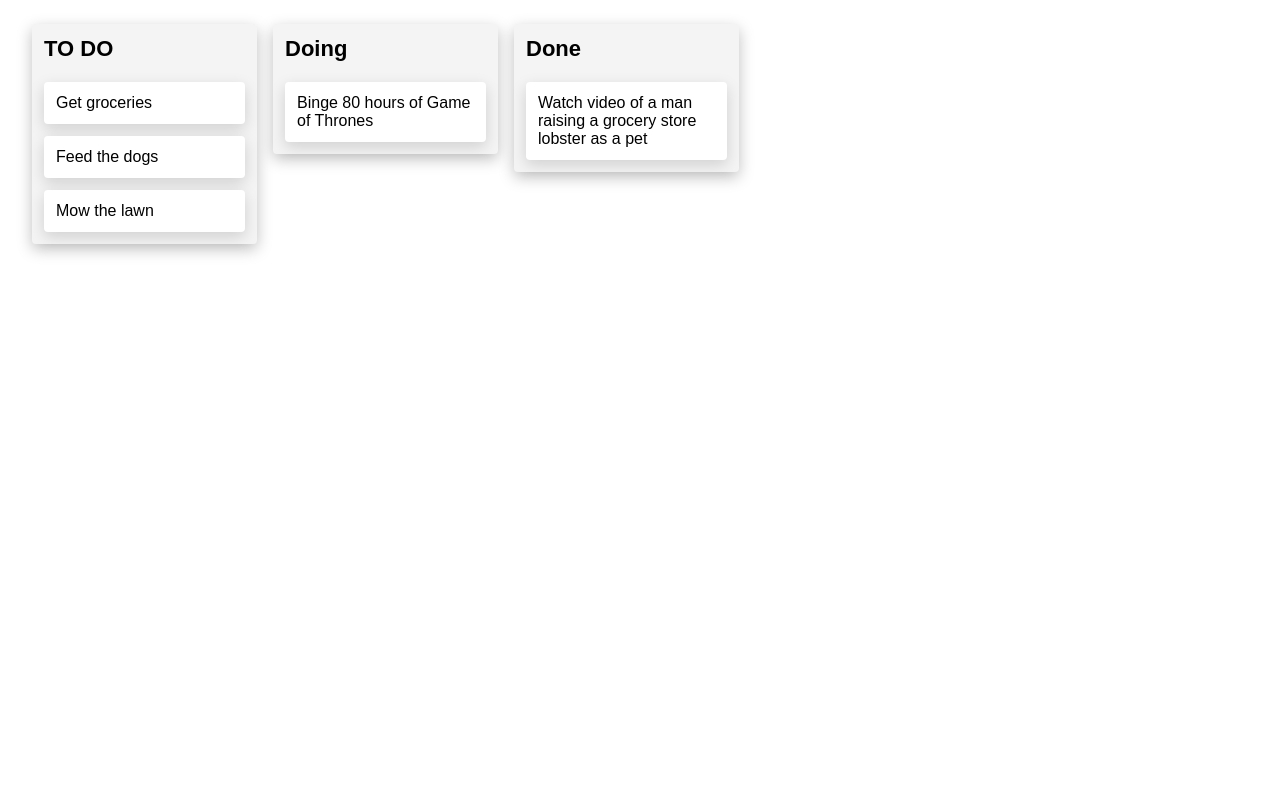
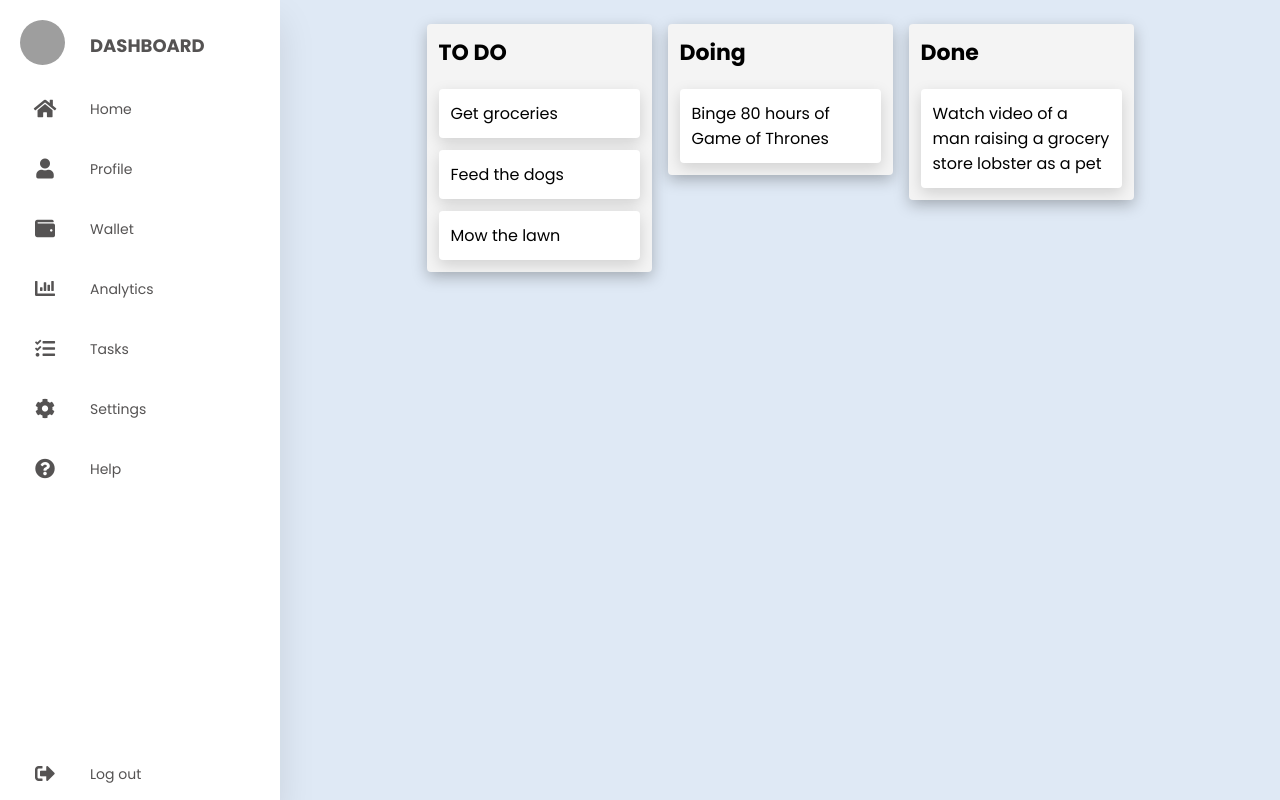
Before and after one commit to brymtz/SistemaGestionProyectos, a PHP site: page /views/kanbanboard.php in a window 1280 px wide. Run offline with PHP 8.4, Linux system fonts and the light colour scheme; grey boxes are pictures that could not be loaded.

Commit message:
Interfaces tablero

```diff
--- a/public/css/kanban.css
+++ b/public/css/kanban.css
@@ -16,46 +16,12 @@
   .board {
     width: 100%;
     height: 100vh;
+    display: flex;
     overflow: scroll;
 
 
     background-position: center;
     background-size: cover;
-  }
-
-  /* ---- FORM ---- */
-  #todo-form {
-    padding: 32px 32px 0;
-  }
-
-  #todo-form input {
-    padding: 12px;
-    margin-right: 12px;
-    width: 225px;
-
-    border-radius: 4px;
-    border: none;
-
-    box-shadow: 0px 5px 15px rgba(0, 0, 0, 0.25);
-    background: white;
-
-    font-size: 14px;
-    outline: none;
-  }
-
-  #todo-form button {
-    padding: 12px 32px;
-
-    border-radius: 4px;
-    border: none;
-
-    box-shadow: 0px 5px 15px rgba(0, 0, 0, 0.25);
-    background: #ffffff;
-    color: black;
-
-    font-weight: bold;
-    font-size: 14px;
-    cursor: pointer;
   }
 
   /* ---- BOARD ---- */
@@ -66,6 +32,7 @@
     gap: 16px;
 
     padding: 24px 32px;
+    margin: 0 auto;
 
     overflow: scroll;
     height: 100%;
--- /dev/null
+++ b/public/css/sidebar.css
@@ -0,0 +1,72 @@
+/*  import google fonts */
+@import url("https://fonts.googleapis.com/css2?family=Poppins:wght@400;500;600;700");
+*{
+  margin: 0;
+  padding: 0;
+  outline: none;
+  border: none;
+  text-decoration: none;
+  box-sizing: border-box;
+  font-family: "Poppins", sans-serif;
+}
+body{
+  background: #dfe9f5;
+}
+.container{
+  display: flex;
+}
+nav{
+  position: relative;
+  top: 0;
+  bottom: 0;
+  height: 100vh;
+  left: 0;
+  background: #fff;
+  width: 280px;
+  overflow: hidden;
+  box-shadow: 0 20px 35px rgba(0, 0, 0, 0.1);
+}
+.logo{
+  text-align: center;
+  display: flex;
+  margin: 10px 0 0 10px;
+}
+.logo img{
+  width: 45px;
+  height: 45px;
+  border-radius: 50%;
+}
+.logo span{
+  font-weight: bold;
+  padding-left: 15px;
+  font-size: 18px;
+  text-transform: uppercase;
+}
+a{
+  position: relative;
+  color: rgb(85, 83, 83);
+  font-size: 14px;
+  display: table;
+  width: 280px;
+  padding: 10px;
+}
+nav .fas{
+  position: relative;
+  width: 70px;
+  height: 40px;
+  top: 14px;
+  font-size: 20px;
+  text-align: center;
+}
+.nav-item{
+  position: relative;
+  top: 12px;
+  margin-left: 10px;
+}
+a:hover{
+  background: #eee;
+}
+.logout{
+  position: absolute;
+  bottom: 0;
+}
--- a/views/kanbanboard.php
+++ b/views/kanbanboard.php
@@ -4,15 +4,17 @@
     <meta charset="UTF-8" />
     <meta http-equiv="X-UA-Compatible" content="IE=edge" />
     <meta name="viewport" content="width=device-width, initial-scale=1.0" />
-    <title>Drag & Drop API</title>
+    <title>Tablero Kanban</title>
 
     <link rel="stylesheet" href="../public/css/kanban.css" />
+    <link rel="stylesheet" href="../public/css/sidebar.css" />
     <script src="../public/js/drag_drop.js" defer></script>
     <script src="todo.js" defer></script>
   </head>
   <body>
-    <div class="board">
-
+     <div class="container">
+     <?php include '../views/templates/sidebar.php';?>
+     <div class="board">
       <div class="lanes">
         <div class="swim-lane" id="todo-lane">
           <h3 class="heading">TO DO</h3>
@@ -37,5 +39,6 @@
         </div>
       </div>
     </div>
+     </div>
   </body>
 </html>
--- /dev/null
+++ b/views/templates/sidebar.php
@@ -0,0 +1,46 @@
+  <link rel="stylesheet" href="../../public/css/sidebar.css" />
+  <!-- Font Awesome Cdn Link -->
+  <link rel="stylesheet" href="https://cdnjs.cloudflare.com/ajax/libs/font-awesome/5.15.4/css/all.min.css" />
+
+  <div class="container">
+      <nav>
+          <ul>
+              <li><a href="#" class="logo">
+                      <img src="/logo.jpg" alt="">
+                      <span class="nav-item">DashBoard</span>
+                  </a></li>
+              <li><a href="#">
+                      <i class="fas fa-home"></i>
+                      <span class="nav-item">Home</span>
+                  </a></li>
+              <li><a href="">
+                      <i class="fas fa-user"></i>
+                      <span class="nav-item">Profile</span>
+                  </a></li>
+              <li><a href="">
+                      <i class="fas fa-wallet"></i>
+                      <span class="nav-item">Wallet</span>
+                  </a></li>
+              <li><a href="">
+                      <i class="fas fa-chart-bar"></i>
+                      <span class="nav-item">Analytics</span>
+                  </a></li>
+              <li><a href="">
+                      <i class="fas fa-tasks"></i>
+                      <span class="nav-item">Tasks</span>
+                  </a></li>
+              <li><a href="">
+                      <i class="fas fa-cog"></i>
+                      <span class="nav-item">Settings</span>
+                  </a></li>
+              <li><a href="">
+                      <i class="fas fa-question-circle"></i>
+                      <span class="nav-item">Help</span>
+                  </a></li>
+              <li><a href="" class="logout">
+                      <i class="fas fa-sign-out-alt"></i>
+                      <span class="nav-item">Log out</span>
+                  </a></li>
+          </ul>
+      </nav>
+  </div>
```
